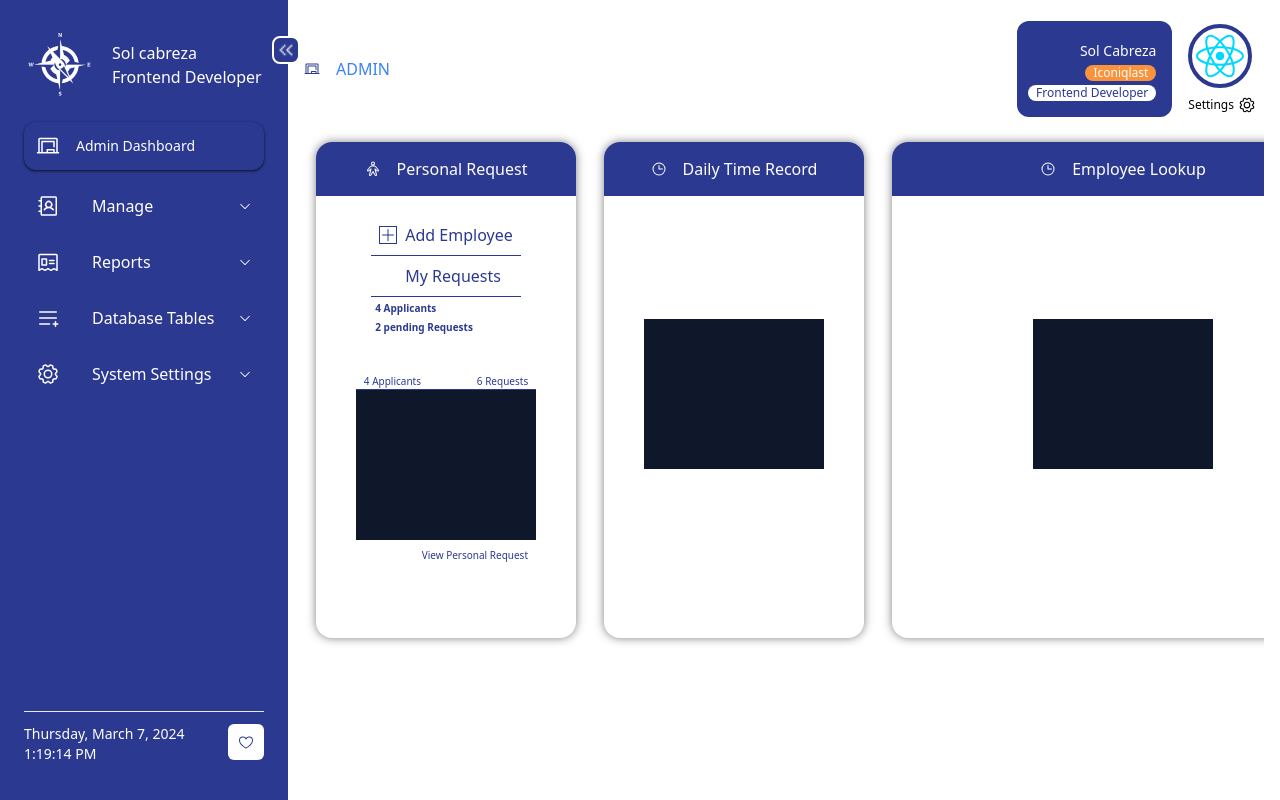
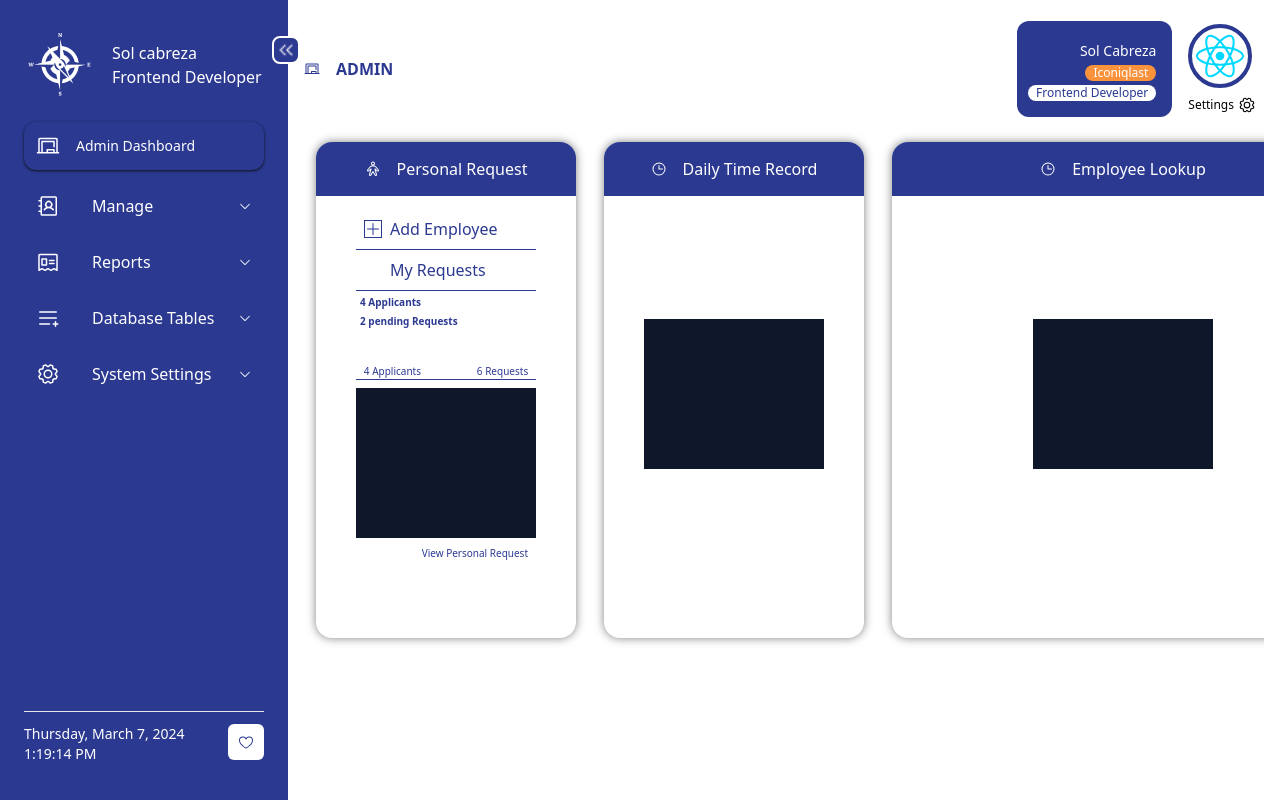
Before and after one commit to solcabz/react-hris, a React (Vite) app: page /admin in a window 1280 px wide. Built offline with nearby package versions, Linux system fonts and the light colour scheme; sample sign-in values are in the browser's storage; some icons are missing.

Commit message:
dashboard

```diff
--- a/src/Components/Tools/Breadcrumbs.jsx
+++ b/src/Components/Tools/Breadcrumbs.jsx
@@ -5,7 +5,7 @@ const Breadcrumbs = () => {
   const pathnames = location.pathname.split("/").filter((x) => x);
 
   return (
-    <nav className="text-blue-500 my-4">
+    <nav className="text-costum-blue hover:text-hover-active font-bold   my-4">
       <ul className="flex cursor-pointer">
         {pathnames.map((value, index) => {
           const name = value.toUpperCase();
--- a/src/Components/admin/Home/Home.jsx
+++ b/src/Components/admin/Home/Home.jsx
@@ -55,8 +55,8 @@ function Home() {
             {/* bodyContext */}
             <div className="flex flex-col justify-around items-center px-4 w-[260px] h-[395px] rounded-b-2xl bg-white">
               {/* 1st layer */}
-              <div className="p-2">
-                <a className="flex w-full p-2 justify-center items-center gap-2 cursor-pointer text-costum-blue border-b border-costum-blue">
+              <div className=" w-[180px]">
+                <a className="flex w-full p-2 justify-start items-center gap-2 cursor-pointer text-costum-blue border-b border-costum-blue">
                   <Icon.Plus className="border border-costum-blue" size={18} />
                   <span>Add Employee </span>
                 </a>
@@ -76,7 +76,7 @@ function Home() {
                   <span>4 Applicants</span>
                   <span>6 Requests</span>
                 </div>
-                <div className="h-[150px] w-[180px] m t-2 bg-slate-900"></div>
+                <div className="h-[150px] w-[180px] mt-2 bg-slate-900"></div>
                 <div className="text-[10px] flex justify-end items-center p-2 cursor-pointer text-costum-blue hover:text-hover-active">
                   <FIcon.ChevronsRight size={16} />
                   <Link to={"/admin/reports/201files"}>
```
